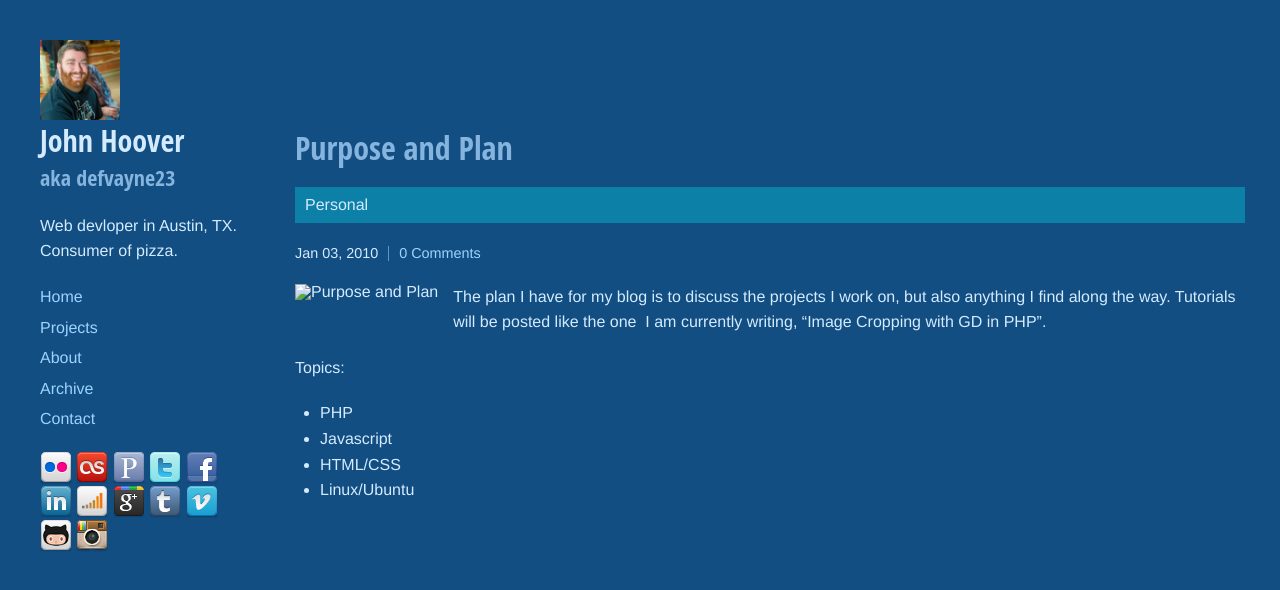
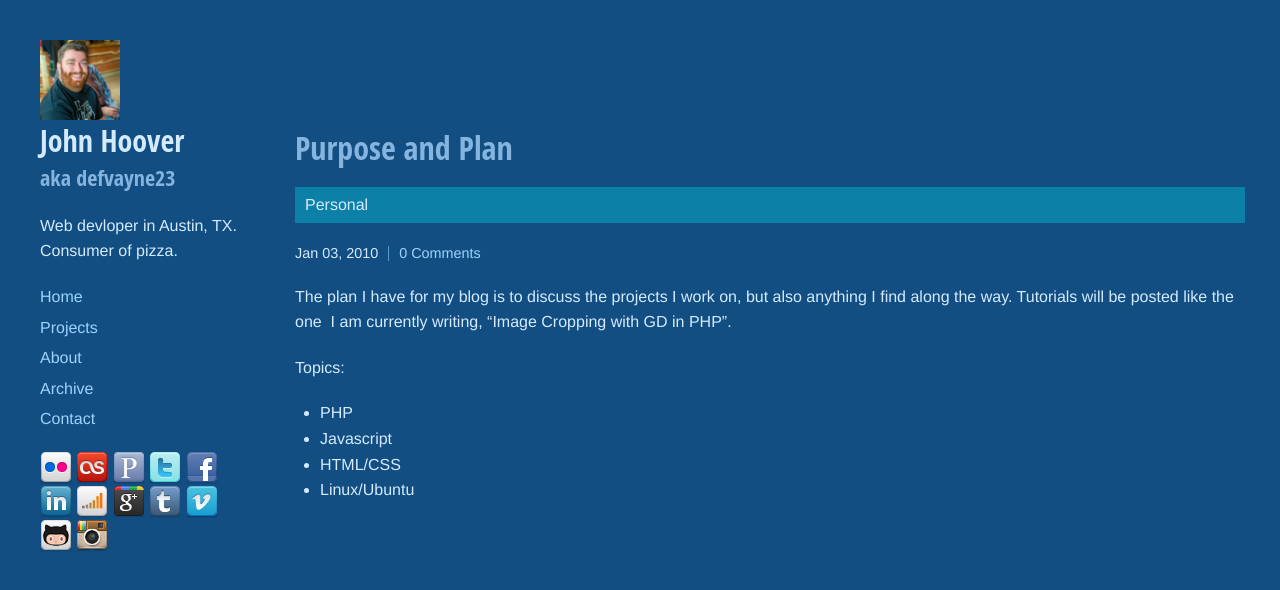
Before and after one commit to defvayne23/defvayne23.com, a Jekyll site: the page built from _posts/2010-01-03-purpose-and-plan.markdown, in a window 1280 px wide. Shown: the top 590 px of the page. Built offline with Jekyll 4.4.1, drawn with Linux system fonts in a browser that asks for light colours; Markdown is read by kramdown in place of the engine named in the settings; comment, search, counter and statistics services are not loaded.

Commit message:
Fix post image bug

```diff
--- a/_layouts/post.html
+++ b/_layouts/post.html
@@ -13,7 +13,7 @@ layout: default
 		<div class="comments"><a href="{{ post.url }}#comments">0 Comments</a></div>
 	</div>
 
-	{% if page.image != empty %}<img src="{{ page.image }}" alt="{{ page.title }}" class="post_image">{% endif %}
+	{% if page.image != nil %}<img src="{{ page.image }}" alt="{{ page.title }}" class="post_image">{% endif %}
 
 	<div class="post_content">
 		{{ content }}
```
